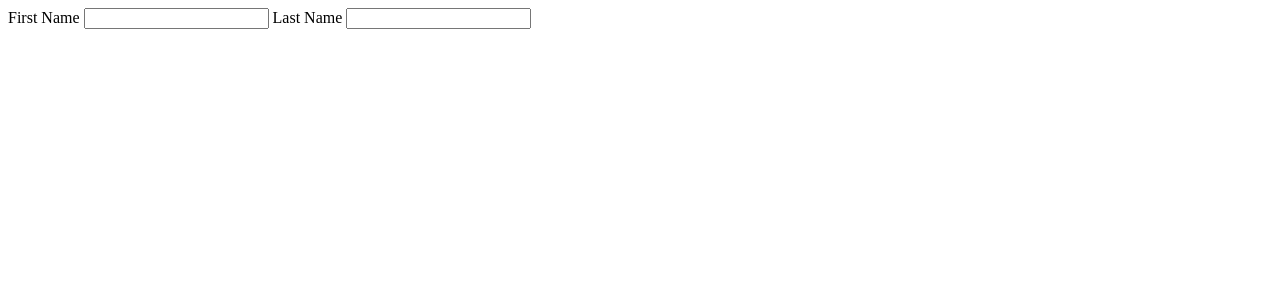
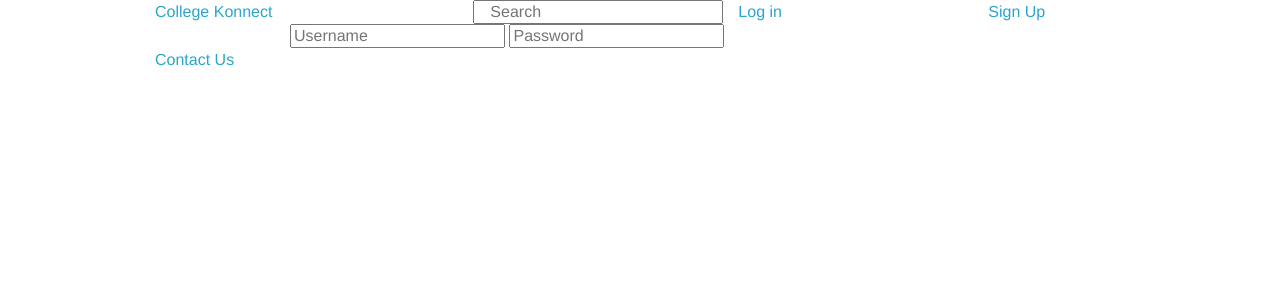
Before and after one commit to neoprez/adschool, a PHP site: page /login.php in a window 1280 px wide. Shown: the top 300 px of the page. Run offline with PHP 8.4, Linux system fonts and the light colour scheme.

Commit message:
Update login

```diff
--- a/login.php
+++ b/login.php
@@ -1,20 +1,21 @@
-<html>
-	<head>
-		<title>Sign Up</title>
-	</head>
-	<body>
+<?php
+	include ('header.php');
+?>
 		<!--Sign up using FB account-->
 		<div id="facebook_signup">
 
 		</div>
-		<div id="signup_div">
-			<form id="signup_form" action="signup.php">
-				<label>First Name</label>
-				<input type="text" id="form_firstname" />
+		<div class="row center">
+			<div id="signup_div"`class="row">
+				<form id="signup_form" action="signup.php">
+					<!-- <label>First Name</label> -->
+					<input type="text" id="username" placeholder="Username" />
 
-				<label>Last Name</label>
-				<input type="text" id="form_lastname" />
-			</form>
+					<!-- <label>Last Name</label> -->
+					<input type="password" id="password" placeholder="Password" />
+				</form>
+			</div>
 		</div>
-	</body>
-</html>
+<?php
+	include ('footer.php');
+?>
```
